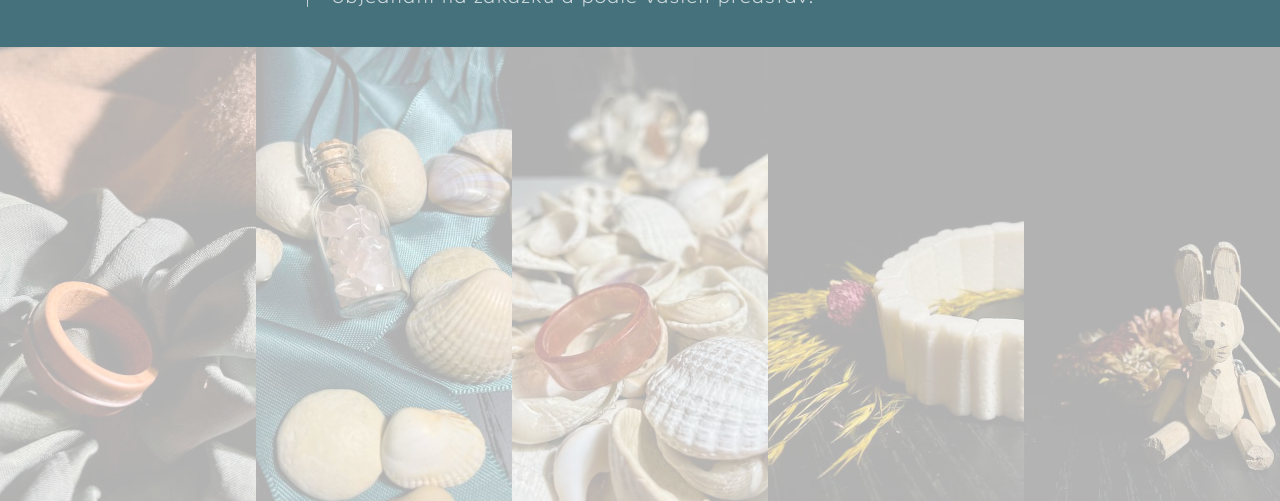
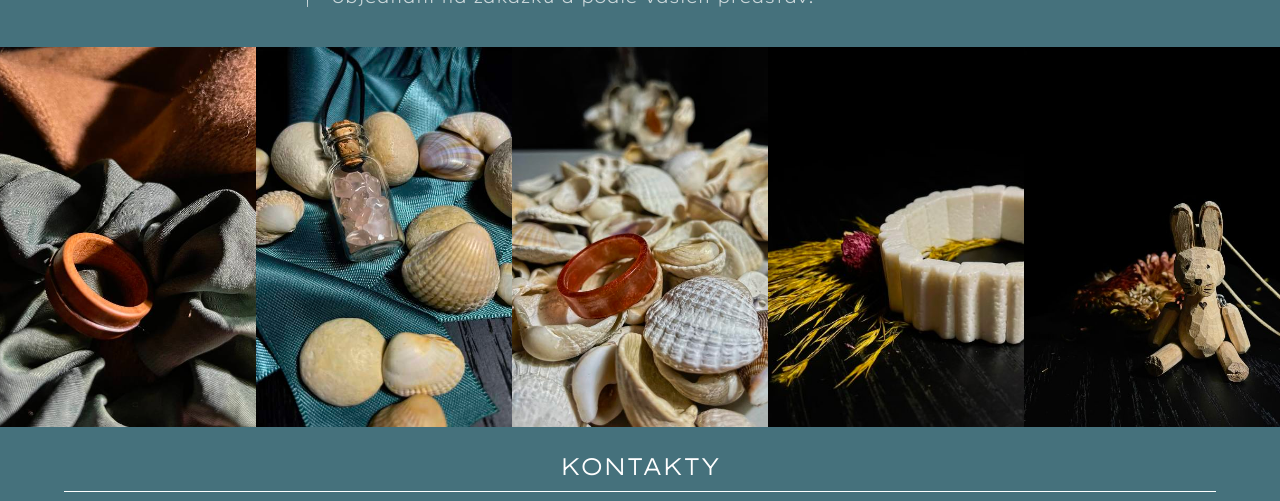
Before and after one commit to pslib-cz/2022l4web-promotion-project-SabinaPikorova, a website: page index.html in a window 1280 px wide. Shown: the part 966-1467 px from the top of the page. Drawn offline with nearby package versions, Linux system fonts and the light colour scheme.

Commit message:
skoro hotove

```diff
--- a/responsive.css
+++ b/responsive.css
@@ -58,19 +58,16 @@
         grid-template-columns: repeat(5, 1fr);
     }
 
-    .gallery figure {
+    .gallery .gallery__hover {
         position: relative;
         margin: 0;
     }
 
-    .gallery img {
+    .gallery .gallery__hover img {
+        opacity: 1;
         display: block;
         height: 380px;
         transition: .5s ease;
-    }
-
-    .gallery__hover {
-        opacity: unset;
     }
 
     .gallery__hover:hover img {
--- a/style.css
+++ b/style.css
@@ -31,6 +31,7 @@ body {
     flex-direction: row;
     flex-wrap: nowrap;
     justify-content: space-between;
+    width: 45%  ;
 }
 
 .navbar .navbar__flex01 {
```
